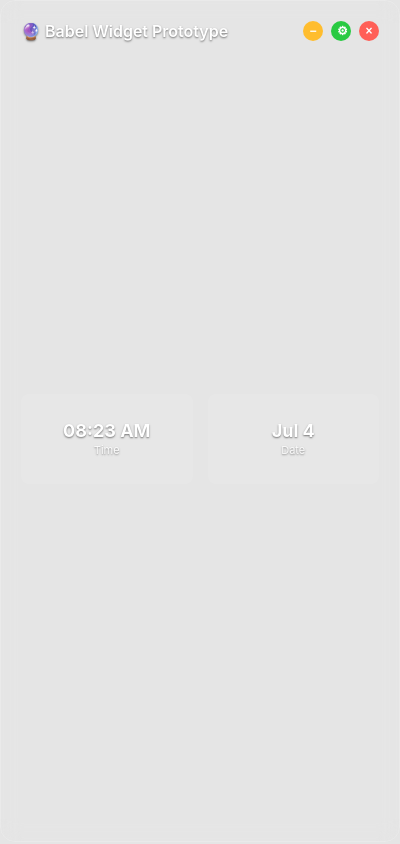
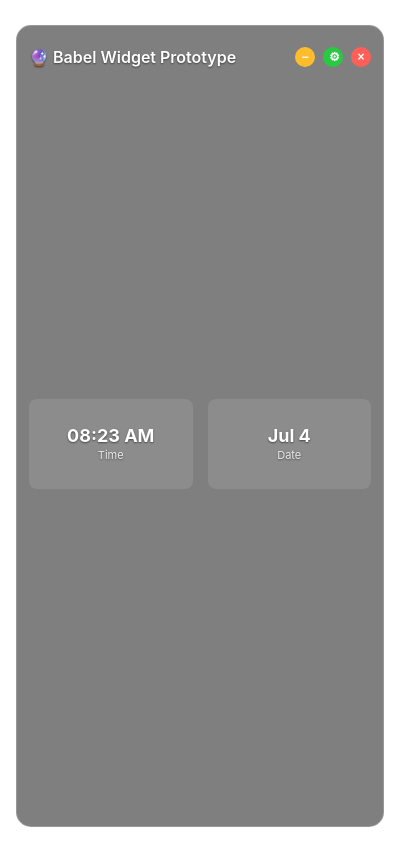
Before and after one commit to Mis-Interpretation/babel-gui, an Electron app: page index.html in a window 400 px wide. Drawn offline with Linux system fonts and the light colour scheme.

Commit message:
fix(Floating Window): Truly Perfect Glass Effect
Fix:
+ The sharp edge below round edge (background is not transparent)
+ the bottom part being cut off (margin not set correctly)

Issues: #2

```diff
--- a/index.html
+++ b/index.html
@@ -15,21 +15,33 @@
     <style>
       body {
         margin: 0;
-        padding: 20px;
+        padding: 0;
         font-family: -apple-system, BlinkMacSystemFont, 'Segoe UI', sans-serif;
-        background: rgba(0, 0, 0, 0.1);
-        backdrop-filter: blur(10px);
-        border-radius: 15px;
-        border: 1px solid rgba(255, 255, 255, 0.2);
+        /*the background of the entire widget should be transparent*/
+        background: transparent;
         color: white;
         text-shadow: 0 1px 2px rgba(0, 0, 0, 0.5);
         user-select: none;
         overflow: hidden;
-        -webkit-app-region: drag;
-        height: calc(100vh - 2px);
+        height: 100vh;
         box-sizing: border-box;
         display: flex;
         flex-direction: column;
+      }
+
+      .widget-container {
+        /*just to make the padding and margin consistent across all resolutions*/
+        margin: 3vh 4vw 2vh 4vw;
+        padding: 2.5vh 3vw;
+        background: rgba(0, 0, 0, 0.5);
+        backdrop-filter: blur(10px);
+        border-radius: 15px;
+        border: 1px solid rgba(255, 255, 255, 0.2);
+        -webkit-app-region: drag;
+        flex: 1;
+        display: flex;
+        flex-direction: column;
+        box-sizing: border-box;
       }
 
       .widget-header {
@@ -116,6 +128,7 @@
     </style>
   </head>
     <body>
+    <div class="widget-container">
       <div class="widget-header">
         <h1 class="widget-title">🔮 Babel Widget Prototype</h1>
         <div class="controls">
@@ -136,8 +149,7 @@
             <div class="stat-label">Date</div>
           </div>
         </div>
-
-
+      </div>
     </div>
 
     <script>
```
Lines whose indentation alone changed are shown as unchanged.
